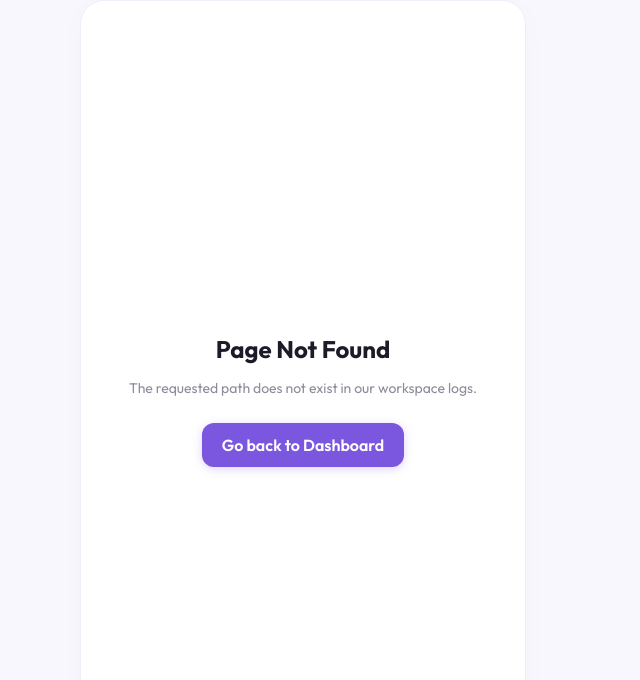
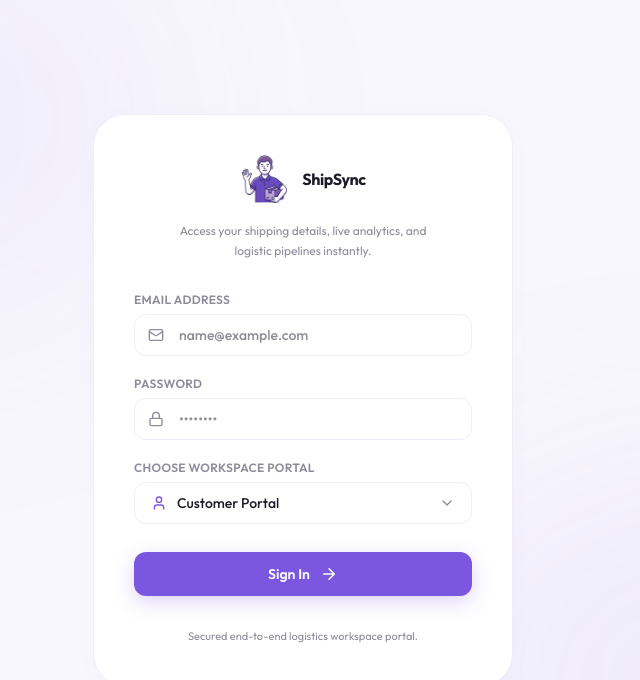
Before and after one commit to Kalz99/Courier-Service-App-FE, a React (Vite) app: page /login in a window 1280 px wide. Before the commit this address led to /404. Shown: the top 680 px of the page, without its empty margins (337-977 px from the left). Built offline with nearby package versions, Linux system fonts and the light colour scheme.

Commit message:
feat: implement the login UI

```diff
--- /dev/null
+++ b/src/hooks/useLoginForm.ts
@@ -0,0 +1,97 @@
+import React, { useState } from 'react';
+import { useNavigate } from 'react-router-dom';
+
+export const useLoginForm = () => {
+  const navigate = useNavigate();
+
+  // Form field states
+  const [email, setEmail] = useState('');
+  const [password, setPassword] = useState('');
+  const [role, setRole] = useState('customer'); // Default to Customer
+
+  // Form validation errors
+  const [emailError, setEmailError] = useState('');
+  const [passwordError, setPasswordError] = useState('');
+
+  // Submit state indicator
+  const [isSubmitting, setIsSubmitting] = useState(false);
+
+  // Input handlers that automatically clear errors
+  const handleEmailChange = (val: string) => {
+    setEmail(val);
+    if (emailError) setEmailError('');
+  };
+
+  const handlePasswordChange = (val: string) => {
+    setPassword(val);
+    if (passwordError) setPasswordError('');
+  };
+
+  const handleRoleChange = (val: string) => {
+    setRole(val);
+  };
+
+  // Live and on-submit validation checks
+  const validateForm = (): boolean => {
+    let isValid = true;
+
+    // Email format checks
+    if (!email.trim()) {
+      setEmailError('Email address is required');
+      isValid = false;
+    } else if (!/^[^\s@]+@[^\s@]+\.[^\s@]+$/.test(email)) {
+      setEmailError('Please enter a valid email address');
+      isValid = false;
+    } else {
+      setEmailError('');
+    }
+
+    // Password strength check
+    if (!password) {
+      setPasswordError('Password is required');
+      isValid = false;
+    } else if (password.length < 6) {
+      setPasswordError('Password must be at least 6 characters long');
+      isValid = false;
+    } else {
+      setPasswordError('');
+    }
+
+    return isValid;
+  };
+
+  const handleSubmit = (e: React.FormEvent) => {
+    e.preventDefault();
+
+    if (!validateForm()) return;
+
+    setIsSubmitting(true);
+
+    // Simulate premium API latency delay
+    setTimeout(() => {
+      setIsSubmitting(false);
+
+      // Perform mock redirection based on role select
+      if (role === 'admin') {
+        navigate('/dashboard');
+      } else {
+        navigate('/customershipments');
+      }
+    }, 1200);
+  };
+
+  return {
+    email,
+    password,
+    role,
+    emailError,
+    passwordError,
+    isSubmitting,
+    handleEmailChange,
+    handlePasswordChange,
+    handleRoleChange,
+    handleSubmit,
+  };
+};
+
+export default useLoginForm;
--- /dev/null
+++ b/src/pages/Login.tsx
@@ -0,0 +1,144 @@
+import React from 'react';
+import { Mail, Lock, Shield, User, ArrowRight } from 'lucide-react';
+import { InputField, Dropdown } from '../components/ui';
+import { useLoginForm } from '../hooks/useLoginForm';
+import logoImg from '../assets/logo.png';
+
+export const Login: React.FC = () => {
+  // Delegate all validation, state handling, and redirection logic to custom hook
+  const {
+    email,
+    password,
+    role,
+    emailError,
+    passwordError,
+    isSubmitting,
+    handleEmailChange,
+    handlePasswordChange,
+    handleRoleChange,
+    handleSubmit,
+  } = useLoginForm();
+
+  // Forcing a pristine Light Theme by overriding workspace variables locally
+  const lightThemeStyles = {
+    '--sidebar-bg': '#ffffff',
+    '--sidebar-border': '#f0edf9',
+    '--sidebar-active-bg': '#f1edfc',
+    '--color-text-primary': '#1e1b29',
+    '--color-text-muted': '#8e8b9a',
+    '--color-text-active': '#7B57DF',
+    '--color-avatar-bg': '#f1edfc',
+    '--color-avatar-text': '#7B57DF',
+    '--app-bg': '#f8f7fd',
+    '--sidebar-shadow': '0 4px 30px rgba(123, 87, 223, 0.02)',
+  } as React.CSSProperties;
+
+  // Dropdown options matching the required types
+  const roleOptions = [
+    {
+      value: 'customer',
+      label: 'Customer Portal',
+      icon: <User className="w-4 h-4 text-primary" />,
+    },
+    {
+      value: 'admin',
+      label: 'Admin & Operations',
+      icon: <Shield className="w-4 h-4 text-primary" />,
+    },
+  ];
+
+  return (
+    <div
+      style={lightThemeStyles}
+      className="min-h-screen w-full flex items-center justify-center p-4 bg-[var(--app-bg)] relative overflow-hidden font-sans"
+    >
+      {/* Light Theme Pastel Violet Blur Accents */}
+      <div className="absolute top-[-10%] left-[-10%] w-[50%] h-[50%] bg-primary/6 rounded-full blur-[120px] pointer-events-none" />
+      <div className="absolute bottom-[-10%] right-[-10%] w-[50%] h-[50%] bg-primary/8 rounded-full blur-[120px] pointer-events-none" />
+
+      {/* Main Glassmorphic Login Card */}
+      <div className="w-full max-w-[420px] p-8 md:p-10 rounded-[32px] bg-[var(--sidebar-bg)] border border-[var(--sidebar-border)] shadow-[var(--sidebar-shadow)] flex flex-col gap-8 transition-all duration-300 relative z-10 backdrop-blur-md animate-fade-in">
+
+        {/* Branding Logo & Header */}
+        <div className="flex flex-col items-center text-center gap-3">
+          <div className="flex items-center gap-3.5 group">
+            <img
+              src={logoImg}
+              alt="ShipSync Logo"
+              className="w-12 h-12 object-contain transition-transform duration-500 hover:scale-110"
+            />
+            <h1 className="text-3.5xl font-extrabold tracking-tight text-[var(--color-text-primary)]">
+              ShipSync
+            </h1>
+          </div>
+          <p className="text-xs text-[var(--color-text-muted)] max-w-[280px] mt-1.5 leading-relaxed">
+            Access your shipping details, live analytics, and logistic pipelines instantly.
+          </p>
+        </div>
+
+        {/* Login Form */}
+        <form onSubmit={handleSubmit} className="flex flex-col gap-5">
+          {/* Email Input Field */}
+          <InputField
+            label="Email Address"
+            type="email"
+            placeholder="name@example.com"
+            value={email}
+            onChange={(e) => handleEmailChange(e.target.value)}
+            error={emailError}
+            icon={<Mail className="w-4 h-4 stroke-[2]" />}
+            required
+            autoComplete="email"
+          />
+
+          {/* Password Input Field */}
+          <InputField
+            label="Password"
+            type="password"
+            placeholder="••••••••"
+            value={password}
+            onChange={(e) => handlePasswordChange(e.target.value)}
+            error={passwordError}
+            icon={<Lock className="w-4 h-4 stroke-[2]" />}
+            required
+            autoComplete="current-password"
+          />
+
+          {/* User Role Selection Dropdown */}
+          <Dropdown
+            label="Choose Workspace Portal"
+            options={roleOptions}
+            selectedValue={role}
+            onChange={handleRoleChange}
+            placeholder="Select a portal"
+          />
+
+          {/* Submit Action Button */}
+          <button
+            type="submit"
+            disabled={isSubmitting}
+            className="mt-2 flex items-center justify-center gap-2.5 w-full py-3 bg-primary hover:bg-primary-hover disabled:bg-primary/50 text-white border-none rounded-xl text-sm font-semibold cursor-pointer shadow-[0_6px_20px_var(--color-primary-glow)] hover:-translate-y-0.5 hover:shadow-[0_8px_24px_rgba(123,87,223,0.35)] active:translate-y-0 active:shadow-[0_4px_12px_var(--color-primary-glow)] disabled:opacity-75 disabled:cursor-not-allowed transition-all duration-200 select-none group"
+          >
+            {isSubmitting ? (
+              <div className="w-5 h-5 border-2 border-white/20 border-t-white rounded-full animate-spin" />
+            ) : (
+              <>
+                <span>Sign In</span>
+                <ArrowRight className="w-4.5 h-4.5 group-hover:translate-x-0.5 transition-transform duration-200" />
+              </>
+            )}
+          </button>
+        </form>
+
+        {/* Footer Accent */}
+        <div className="text-center">
+          <p className="text-[11px] text-[var(--color-text-muted)]">
+            Secured end-to-end logistics workspace portal.
+          </p>
+        </div>
+      </div>
+    </div>
+  );
+};
+
+export default Login;
--- a/src/routes.tsx
+++ b/src/routes.tsx
@@ -5,6 +5,7 @@
 import Dashboard from './pages/Dashboard';
 import AddShipment from './pages/AddShipment';
 import CustomerShipments from './pages/CustomerShipments';
+import Login from './pages/Login';
 import { LayoutDashboard, Truck, Settings as SettingsIcon, Compass } from 'lucide-react';
 
 export interface SidebarRouteConfig {
@@ -84,6 +85,9 @@
 const AppRoutes: React.FC = () => {
     return (
         <Routes>
+            <Route path="/" element={<Navigate to="/login" replace />} />
+            <Route path="/login" element={<Login />} />
+
             <Route element={<Layout name="Dashboard" />}>
                 <Route index element={<Dashboard />} />
                 <Route path="dashboard" element={<Dashboard />} />
```
